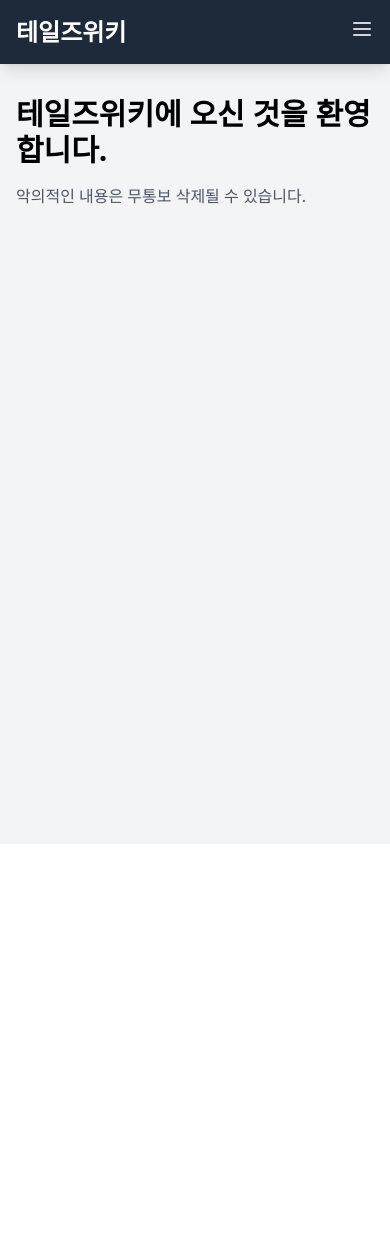
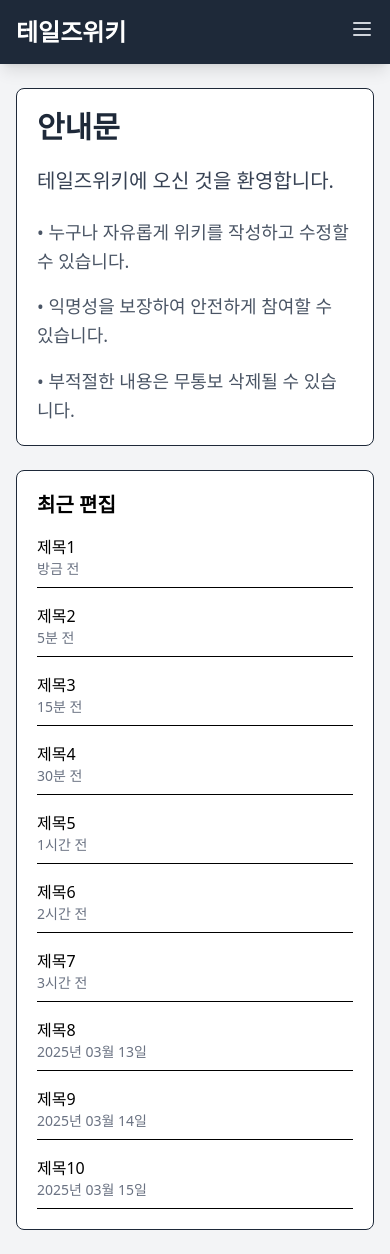
Before and after one commit to tales-wiki/frontend, a React (Vite) app in the folder client/: page / in a window 390 px wide. Before the commit the page ends 844 px from the top, so only its background shows below. Built offline with nearby package versions, Linux system fonts and the light colour scheme.

Commit message:
feat: 홈 화면 반응형 추가 (#3)

```diff
--- a/client/src/pages/Home.tsx
+++ b/client/src/pages/Home.tsx
@@ -1,14 +1,104 @@
 import React from "react";
+import { Link } from "react-router-dom";
 
 const Home: React.FC = () => {
   return (
-    <div className="container mx-auto px-4 py-8">
-      <h1 className="text-3xl font-bold mb-4">
-        테일즈위키에 오신 것을 환영합니다.
-      </h1>
-      <p className="text-gray-600">
-        악의적인 내용은 무통보 삭제될 수 있습니다.
-      </p>
+    <div className="container mx-auto px-4 py-6 lg:py-8">
+      <div className="flex flex-col lg:flex-row gap-6 lg:gap-8">
+        {/* 왼쪽 섹션: 안내문 내용 */}
+        <div className="w-full lg:flex-[5]">
+          <div className="bg-white rounded-lg border border-gray-800 p-5 lg:p-12">
+            <h2 className="text-3xl lg:text-4xl font-bold mb-5 lg:mb-8 text-gray-800">
+              안내문
+            </h2>
+            <div className="space-y-5 lg:space-y-6">
+              <p className="text-xl lg:text-2xl text-gray-700 leading-relaxed">
+                테일즈위키에 오신 것을 환영합니다.
+              </p>
+              <div className="space-y-4">
+                <p className="text-lg lg:text-xl text-gray-600 leading-relaxed">
+                  • 누구나 자유롭게 위키를 작성하고 수정할 수 있습니다.
+                </p>
+                <p className="text-lg lg:text-xl text-gray-600 leading-relaxed">
+                  • 익명성을 보장하여 안전하게 참여할 수 있습니다.
+                </p>
+                <p className="text-lg lg:text-xl text-gray-600 leading-relaxed">
+                  • 부적절한 내용은 무통보 삭제될 수 있습니다.
+                </p>
+              </div>
+            </div>
+          </div>
+        </div>
+
+        {/* 오른쪽 섹션: 최근 편집 내용 */}
+        <div className="w-full lg:flex-[1]">
+          <div className="bg-white rounded-lg border border-gray-800 p-5 lg:p-6">
+            <h2 className="text-xl lg:text-xl font-semibold mb-4">최근 편집</h2>
+            <div className="space-y-4">
+              <Link to="/wiki/제목1" className="block">
+                <div className="border-b pb-2">
+                  <p className="text-base font-medium">제목1</p>
+                  <p className="text-sm text-gray-500">방금 전</p>
+                </div>
+              </Link>
+              <Link to="/wiki/제목2" className="block">
+                <div className="border-b pb-2">
+                  <p className="text-base font-medium">제목2</p>
+                  <p className="text-sm text-gray-500">5분 전</p>
+                </div>
+              </Link>
+              <Link to="/wiki/제목3" className="block">
+                <div className="border-b pb-2">
+                  <p className="text-base font-medium">제목3</p>
+                  <p className="text-sm text-gray-500">15분 전</p>
+                </div>
+              </Link>
+              <Link to="/wiki/제목4" className="block">
+                <div className="border-b pb-2">
+                  <p className="text-base font-medium">제목4</p>
+                  <p className="text-sm text-gray-500">30분 전</p>
+                </div>
+              </Link>
+              <Link to="/wiki/제목5" className="block">
+                <div className="border-b pb-2">
+                  <p className="text-base font-medium">제목5</p>
+                  <p className="text-sm text-gray-500">1시간 전</p>
+                </div>
+              </Link>
+              <Link to="/wiki/제목6" className="block">
+                <div className="border-b pb-2">
+                  <p className="text-base font-medium">제목6</p>
+                  <p className="text-sm text-gray-500">2시간 전</p>
+                </div>
+              </Link>
+              <Link to="/wiki/제목7" className="block">
+                <div className="border-b pb-2">
+                  <p className="text-base font-medium">제목7</p>
+                  <p className="text-sm text-gray-500">3시간 전</p>
+                </div>
+              </Link>
+              <Link to="/wiki/제목8" className="block">
+                <div className="border-b pb-2">
+                  <p className="text-base font-medium">제목8</p>
+                  <p className="text-sm text-gray-500">2025년 03월 13일</p>
+                </div>
+              </Link>
+              <Link to="/wiki/제목9" className="block">
+                <div className="border-b pb-2">
+                  <p className="text-base font-medium">제목9</p>
+                  <p className="text-sm text-gray-500">2025년 03월 14일</p>
+                </div>
+              </Link>
+              <Link to="/wiki/제목10" className="block">
+                <div className="border-b pb-2">
+                  <p className="text-base font-medium">제목10</p>
+                  <p className="text-sm text-gray-500">2025년 03월 15일</p>
+                </div>
+              </Link>
+            </div>
+          </div>
+        </div>
+      </div>
     </div>
   );
 };
```
